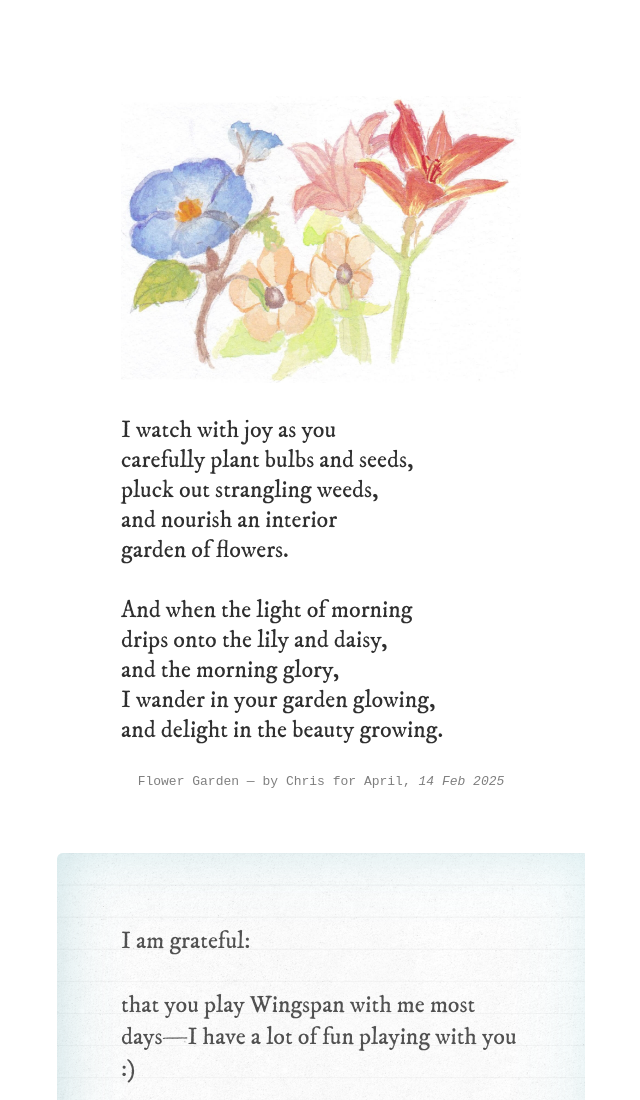
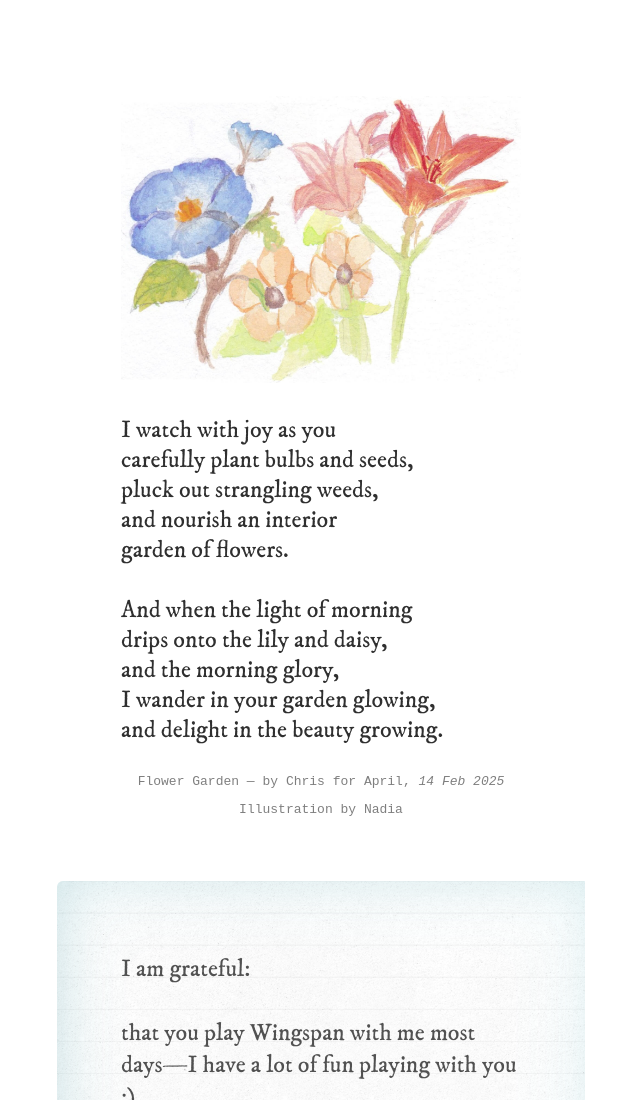
Before and after one commit to chrisjaure/loveyouapril.com, a website: page src/index.html in a window 1280 px wide. Shown: the top 1100 px of the page, without its empty margins (319-959 px from the left). Drawn offline with nearby package versions, Linux system fonts and the light colour scheme.

Commit message:
add credits

```diff
--- a/src/index.html
+++ b/src/index.html
@@ -242,6 +242,7 @@ and delight in the beauty growing.</pre>
     </section>
     <footer>
       <p>Flower Garden &mdash; by Chris for April, <em>14 Feb 2025</em></p>
+      <p>Illustration by Nadia</p>
     </footer>
     <section id="gratitude" class="poem">
       <p>
```
